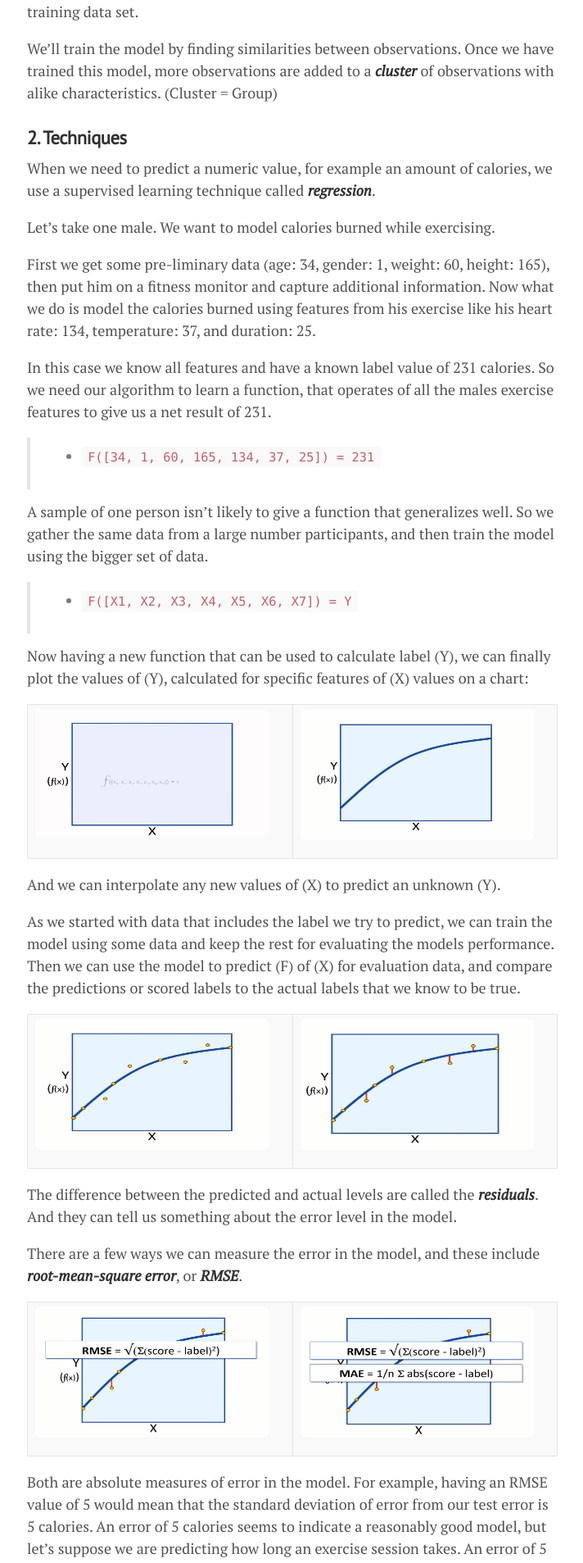
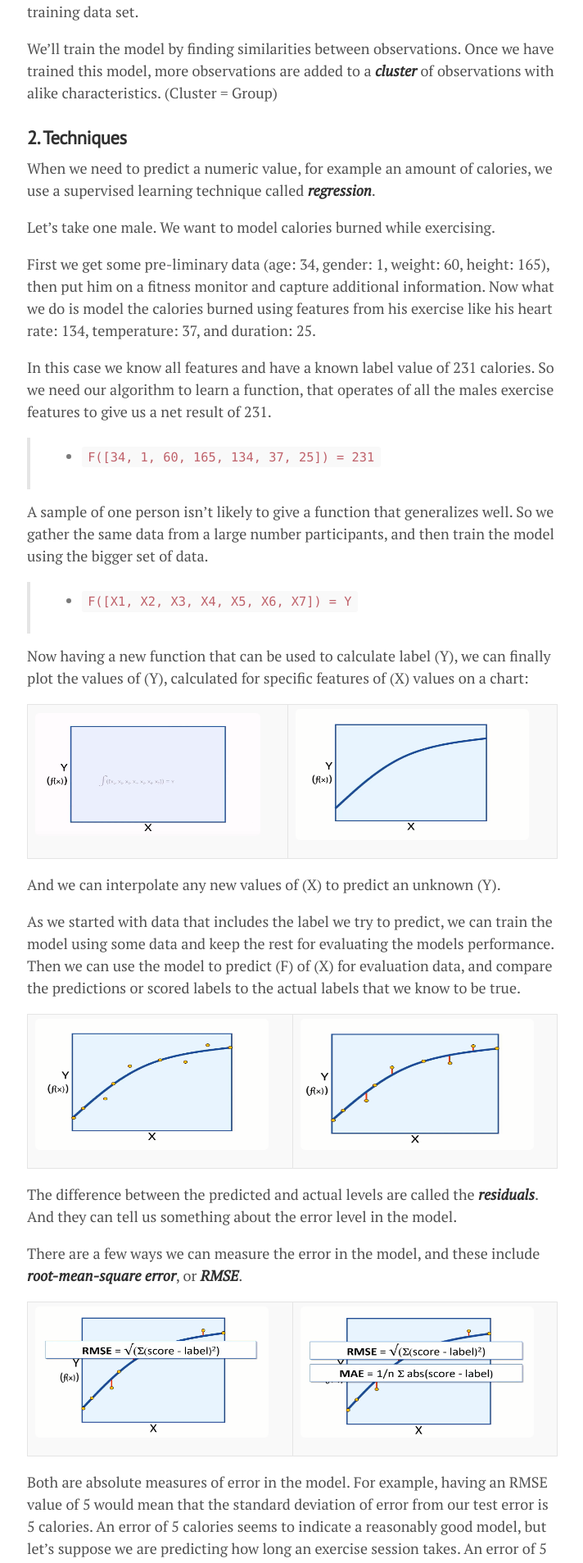
Before and after one commit to lgeurts/lgeurts.github.io, a Jekyll site: the page built from _posts/2018-06-29-artificial-intelligence-basics.md, in a window 1280 px wide. Shown: the part 2352-4259 px from the top of the page at 82% size, without its empty margins (283-995 px from the left). Built offline with Jekyll 4.4.1, drawn with Linux system fonts in a browser that asks for light colours; nearby versions of some CDN libraries.

Commit message:
Update 2018-06-29-artificial-intelligence-basics.md

```diff
--- a/_posts/2018-06-29-artificial-intelligence-basics.md
+++ b/_posts/2018-06-29-artificial-intelligence-basics.md
@@ -87,7 +87,7 @@
 Now having a new function that can be used to calculate label (Y), we can finally plot the values of (Y), calculated for specific features of (X) values on a chart:
 
 :-----------------:|:-----------------:
-<img src="/assets/artificial-intelligence/plotted-chart-1.png" align="left" width="285" height="160" alt="Generalized function"> | <img src="/assets/artificial-intelligence/plotted-chart-2.png" align="left" width="285" height="160" alt="Plotting">
+<img src="/assets/artificial-intelligence/plotted-chart-1.png" align="left" width="275" height="150" alt="Generalized function"> | <img src="/assets/artificial-intelligence/plotted-chart-2.png" align="left" width="285" height="160" alt="Plotting">
 
 And we can interpolate any new values of (X) to predict an unknown (Y).
 
```
